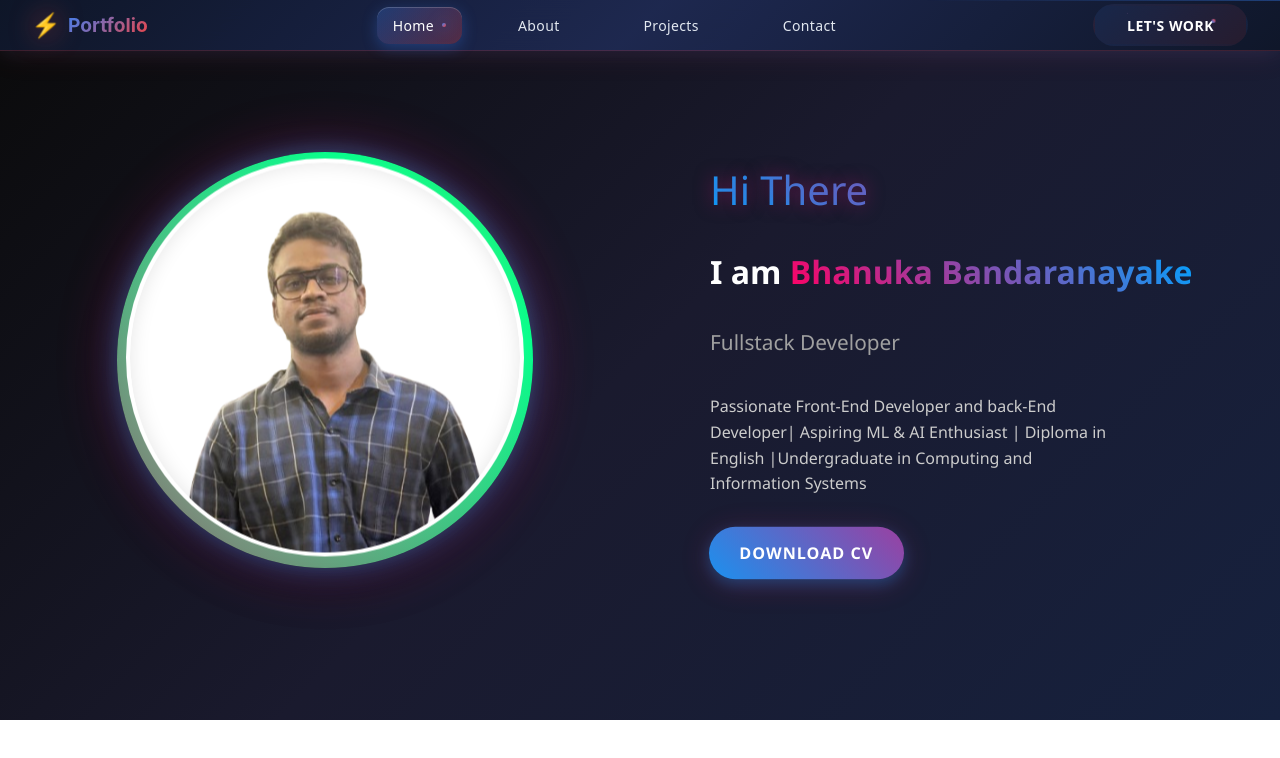
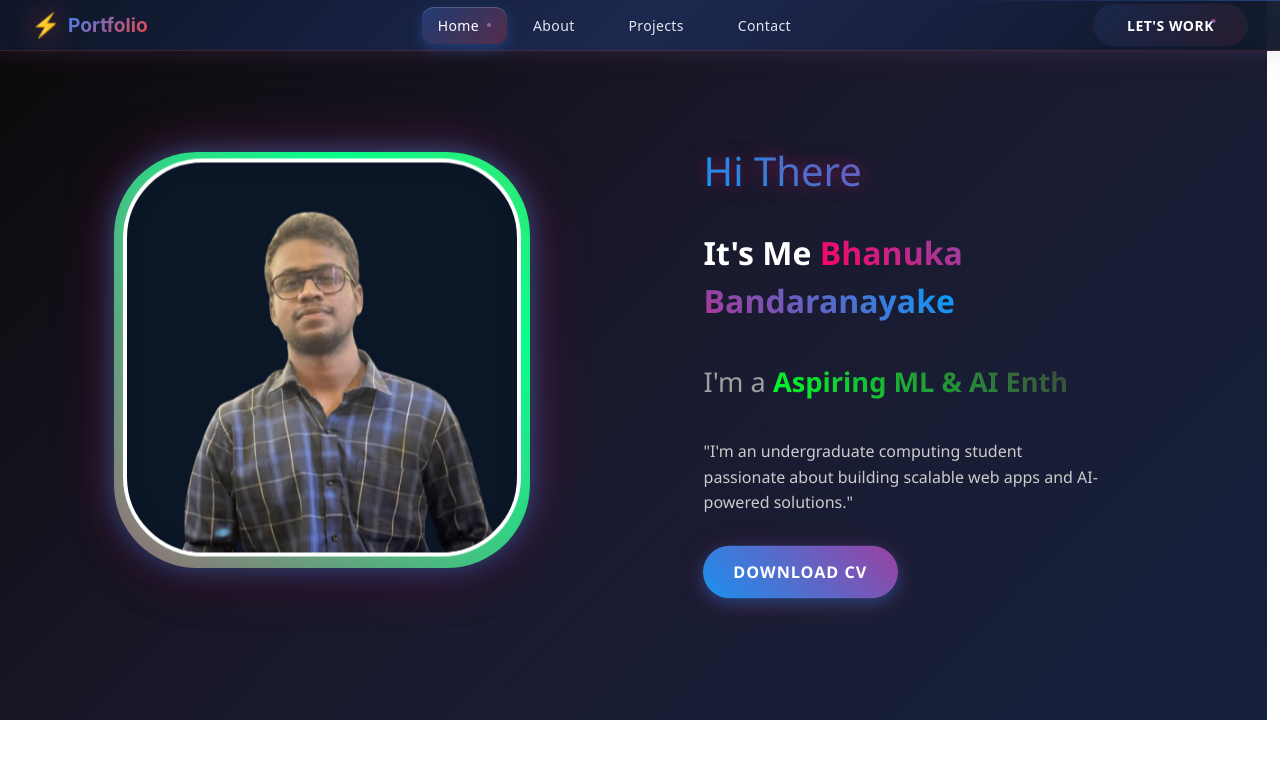
Before and after one commit to Bhanuka10/-My-Portfolio-Website, a React (Vite) app in the folder my-portfolio/: page / in a window 1280 px wide. Shown: the top 758 px of the page. Built offline with nearby package versions, Linux system fonts and the light colour scheme.

Commit message:
change the profile part

```diff
--- a/my-portfolio/src/Component/Navigation/Navigation.css
+++ b/my-portfolio/src/Component/Navigation/Navigation.css
@@ -98,7 +98,7 @@
   list-style: none;
   margin: 0;
   padding: 0;
-  gap: 2.5rem;
+  gap: 10px;
 }
 
 .nav-item {
--- a/my-portfolio/src/Component/Profile/Profile.jsx
+++ b/my-portfolio/src/Component/Profile/Profile.jsx
@@ -1,22 +1,26 @@
 import React from 'react'
 import './Profile.css'
+import TypedText from '../TypedText/TypedText'
 
 const Profile = () => {
+  const roles = [
+    "Fullstack Developer",
+    "Aspiring ML & AI Enthusiast",
+    "Lifelong Learner"
+  ];
+
   return (
     <div className='profile'>
         <div className="profile-stage">
-
-
-                <div className="profile-pic-container">
-                    <img className="profile-pic" src="src/assets/WhatsApp_Image_2025-04-04_at_09.30.12_89ba444b-removebg-preview.png" alt="" />
-                </div>
-
+            <div className="profile-pic-container">
+                <img className="profile-pic" src="src/assets/WhatsApp_Image_2025-04-04_at_09.30.12_89ba444b-removebg-preview.png" alt="" />
+            </div>
         </div>
         <div className="profile-content">
             <h1>Hi There</h1>
-            <h2>I am <span>Bhanuka Bandaranayake</span></h2>
-            <h3>Fullstack Developer</h3>
-            <p>Passionate Front-End Developer and back-End Developer| Aspiring ML & AI Enthusiast | Diploma in English |Undergraduate in Computing and Information Systems</p>
+            <h2>It's Me <span>Bhanuka Bandaranayake</span></h2>
+            <h3>I'm a <span><TypedText textArray={roles} typingSpeed={80} deletingSpeed={40} delayBetweenTexts={1500} /></span></h3>
+            <p>"I'm an undergraduate computing student passionate about building scalable web apps and AI-powered solutions."</p>
             <button className='btn'>Download CV</button>
         </div>
     </div>
--- a/my-portfolio/src/Component/Profile/profile.css
+++ b/my-portfolio/src/Component/Profile/profile.css
@@ -1,6 +1,6 @@
 /* Profile Container */
 .profile {
-    width: 100vw;
+    width: 99vw;
     max-width: 100vw;
     display: flex;
     flex-direction: row;
@@ -69,7 +69,7 @@
     position: relative;
     width: 400px;
     height: 400px;
-    border-radius: 50%;
+    border-radius: 20%;
     display: flex;
     align-items: center;
     justify-content: center;
@@ -96,16 +96,17 @@
 .profile-pic {
     width: 390px;
     height: 390px;
-    border-radius: 50%;
+    border-radius: 20%;
     object-fit: cover;
     object-position: center;
-    background: #ffffff;
+    background: #0b1627;
     border: 4px solid #ffffff;
     box-shadow:
         inset 0 0 20px rgba(0, 0, 0, 0.1),
         0 0 30px rgba(255, 255, 255, 0.1);
     transition: all 0.3s ease;
     animation: floatAnimation 3s ease-in-out infinite;
+
 }
 
 .profile-pic:hover {
@@ -153,10 +154,17 @@
 }
 
 .profile-content h3 {
-    font-size: 1.3rem;
+    font-size: 1.7rem;
     color: #a0a0a0;
     margin-bottom: 20px;
     font-weight: 400;
+}
+.profile-content h3 span {
+    background: linear-gradient(45deg, #00ff2a, #404140);
+    background-clip: text;
+    -webkit-background-clip: text;
+    -webkit-text-fill-color: transparent;
+    font-weight: 800;
 }
 
 .profile-content p {
--- /dev/null
+++ b/my-portfolio/src/Component/TypedText/TypedText.css
@@ -0,0 +1,19 @@
+.typed-text {
+  display: inline-block;
+  position: relative;
+}
+
+.cursor {
+  display: inline-block;
+  width: 3px;
+  height: 1.2em;
+  background-color: #00a2ff;
+  margin-left: 2px;
+  vertical-align: middle;
+  animation: blink 0.7s infinite;
+}
+
+@keyframes blink {
+  0%, 100% { opacity: 1; }
+  50% { opacity: 0; }
+}
--- /dev/null
+++ b/my-portfolio/src/Component/TypedText/TypedText.jsx
@@ -0,0 +1,50 @@
+import React, { useState, useEffect } from 'react';
+import './TypedText.css';
+
+const TypedText = ({ textArray, typingSpeed = 100, deletingSpeed = 50, delayBetweenTexts = 1000 }) => {
+  const [displayText, setDisplayText] = useState('');
+  const [currentIndex, setCurrentIndex] = useState(0);
+  const [isDeleting, setIsDeleting] = useState(false);
+
+  useEffect(() => {
+    let timeout;
+
+    if (!textArray || textArray.length === 0) return;
+
+    const currentText = textArray[currentIndex];
+
+    // Handle typing and deleting animation
+    if (!isDeleting && displayText === currentText) {
+      // Wait before starting to delete
+      timeout = setTimeout(() => {
+        setIsDeleting(true);
+      }, delayBetweenTexts);
+    } else if (isDeleting && displayText === '') {
+      // Move to next text after deletion is complete
+      setIsDeleting(false);
+      setCurrentIndex((currentIndex + 1) % textArray.length);
+    } else {
+      // Handle typing or deleting characters
+      const speed = isDeleting ? deletingSpeed : typingSpeed;
+
+      timeout = setTimeout(() => {
+        if (isDeleting) {
+          setDisplayText(currentText.substring(0, displayText.length - 1));
+        } else {
+          setDisplayText(currentText.substring(0, displayText.length + 1));
+        }
+      }, speed);
+    }
+
+    return () => clearTimeout(timeout);
+  }, [textArray, currentIndex, displayText, isDeleting, typingSpeed, deletingSpeed, delayBetweenTexts]);
+
+  return (
+    <span className="typed-text">
+      {displayText}
+      <span className="cursor"></span>
+    </span>
+  );
+};
+
+export default TypedText;
```
